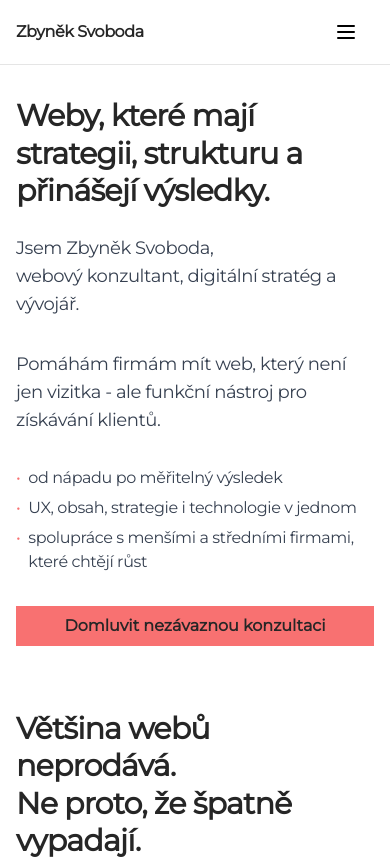
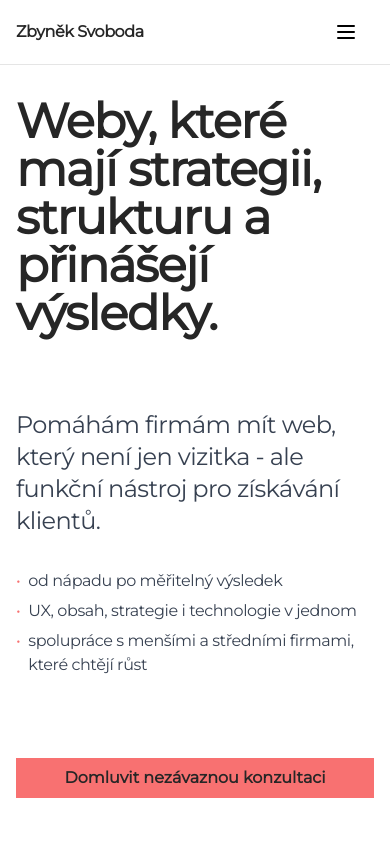
Before and after one commit to wentura/zbyneksvoboda.cz_next, a Next.js app: page / in a window 390 px wide. Shown: the top 859 px of the page. Built offline with nearby package versions, Linux system fonts and the light colour scheme.

Commit message:
lespi hero na mobilu

```diff
--- a/app/components/hero.jsx
+++ b/app/components/hero.jsx
@@ -10,16 +10,17 @@ export default function Hero() {
       <div className="container max-w-screen-xl mx-auto px-4 md:px-6">
         <div className="grid grid-cols-1 md:grid-cols-3 lg:grid-cols-2 gap-12 lg:gap-18 items-center">
           {/* Left: Text content */}
-          <div className="flex flex-col col-span-1 md:col-span-2 lg:col-span-1">
-            <h1 className="nadpisPage mb-6 md:mb-8">
+          <div className="flex flex-col col-span-1 md:col-span-2 lg:col-span-1 min-h-[83vh] md:min-h-0 justify-between md:justify-start">
+            <h1 className="nadpisPage mb-6 md:mb-8 text-5xl md:text-4xl">
               Weby, které mají strategii, strukturu a přinášejí výsledky.
             </h1>
-            <p className="text-lg md:text-xl mb-8 text-gray-700 tracking-tight">
+            <p className="text-lg md:text-xl mb-8 text-gray-700 tracking-tight hidden md:block">
               Jsem Zbyněk Svoboda,<br />webový konzultant, digitální stratég a vývojář.</p>
-              <p className="text-lg md:text-xl mb-8 text-gray-700 tracking-tight">
+
+              <div><p className="text-2xl md:text-lg mb-8 text-gray-700 tracking-tight">
               Pomáhám firmám mít web, který není jen vizitka - ale funkční nástroj pro získávání klientů.
             </p>
-            <ul className="space-y-1.5 md:space-y-2 mb-8 text-base md:text-lg text-gray-700 tracking-tight">
+            <ul className="space-y-1.5 md:space-y-2 mb-8 text-base text-gray-700 tracking-tight">
               <li className="flex items-start">
                 <span className="text-red-400 mr-2">•</span>
                 <span>od nápadu po měřitelný výsledek</span>
@@ -32,7 +33,7 @@ export default function Hero() {
                 <span className="text-red-400 mr-2">•</span>
                 <span>spolupráce s menšími a středními firmami, které chtějí růst</span>
               </li>
-            </ul>
+            </ul></div>
             <div className="flex flex-col">
               <button
                 onClick={() => setModalOpen(true)}
```
